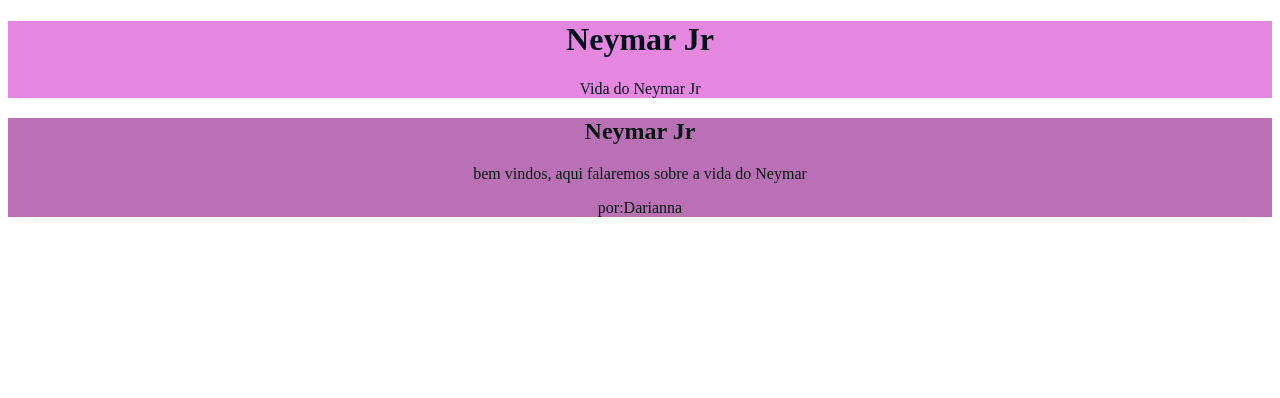
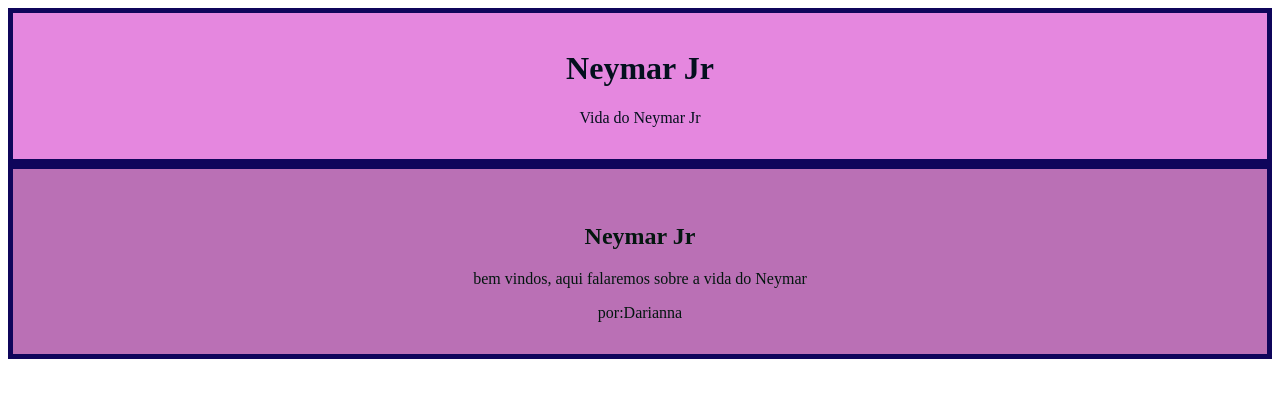
Before and after one commit to darianaaleman-gif/Site-1A-2trimestre, a plain HTML site: page index.html in a window 1280 px wide. Drawn offline with Linux system fonts and the light colour scheme.

Commit message:
criamos a bordas e pedding

```diff
--- a/index.html
+++ b/index.html
@@ -12,6 +12,8 @@
         text-align: center ;
         max-width: 800 px;
         margin: 0 auto;
+        border: 5px solid rgb(15, 5, 91);
+        padding:16px ;
 
     }
     main{
@@ -20,6 +22,8 @@
         text-align: center ;
         max-width: 800 px;
         margin: 0 auto;
+        border: 5px solid rgb(15, 5, 91);
+        padding:16px ;
 
     }
 
@@ -33,7 +37,7 @@
      </header>
 
      <main>
-
+     <img src="" alt="">
      <h2>Neymar Jr</h2>
      <p>bem vindos, aqui falaremos sobre a vida do Neymar</p>
      <p>por:Darianna</p>
```
